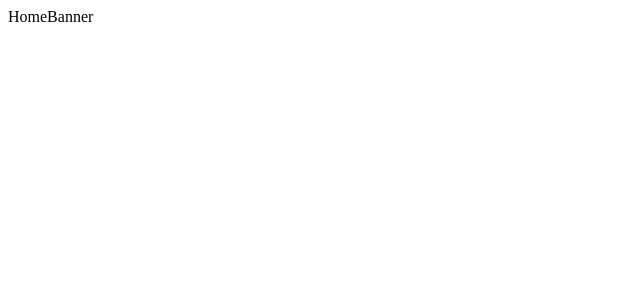
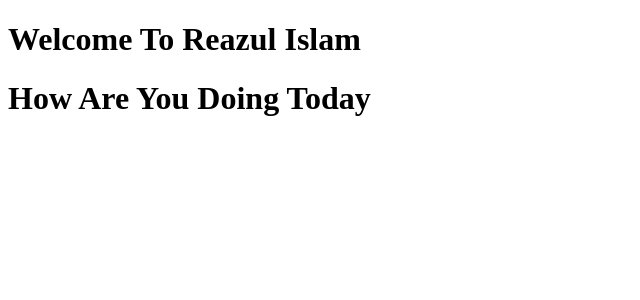
Before and after one commit to Kazi-Reazul-Islam/react-my-app, a React (Create React App) app: page / in a window 1280 px wide. Shown: the top 300 px of the page, without its empty margins (0-640 px from the left). Built offline with nearby package versions, Linux system fonts and the light colour scheme.

Commit message:
Passing Props

```diff
--- a/src/components/home/HomeBanner.js
+++ b/src/components/home/HomeBanner.js
@@ -1,7 +1,14 @@
 import React from "react";
 
-const HomeBanner = () => {
-  return <div>HomeBanner</div>;
+const HomeBanner = (props) => {
+  return (
+    <div>
+      <h1>
+        {props.title} {props.subTitle}
+      </h1>
+      <h1>{props.greeting}</h1>
+    </div>
+  );
 };
 
 export default HomeBanner;
--- a/src/pages/HomePage.js
+++ b/src/pages/HomePage.js
@@ -4,7 +4,11 @@ import HomeBanner from "../components/home/HomeBanner";
 const HomePage = () => {
   return (
     <div>
-      <HomeBanner />
+      <HomeBanner
+        title="Welcome To"
+        subTitle="Reazul Islam"
+        greeting="How Are You Doing Today"
+      />
     </div>
   );
 };
```
